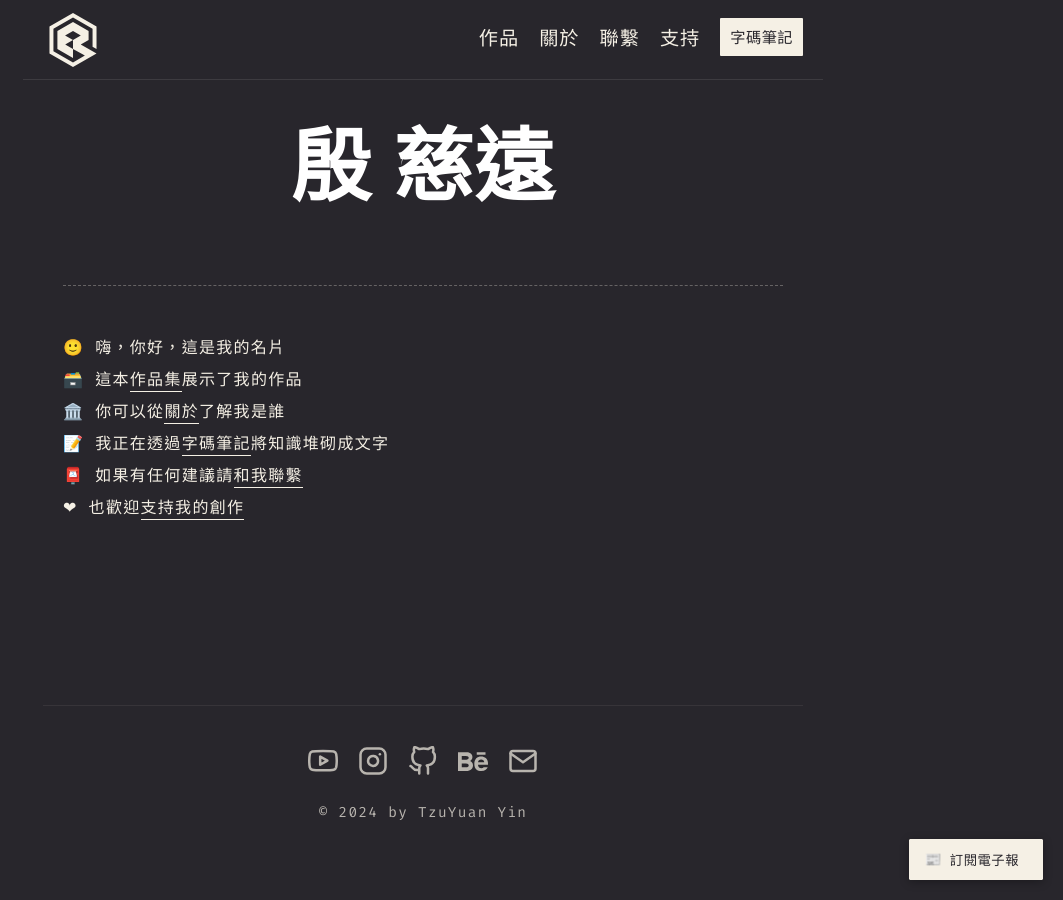
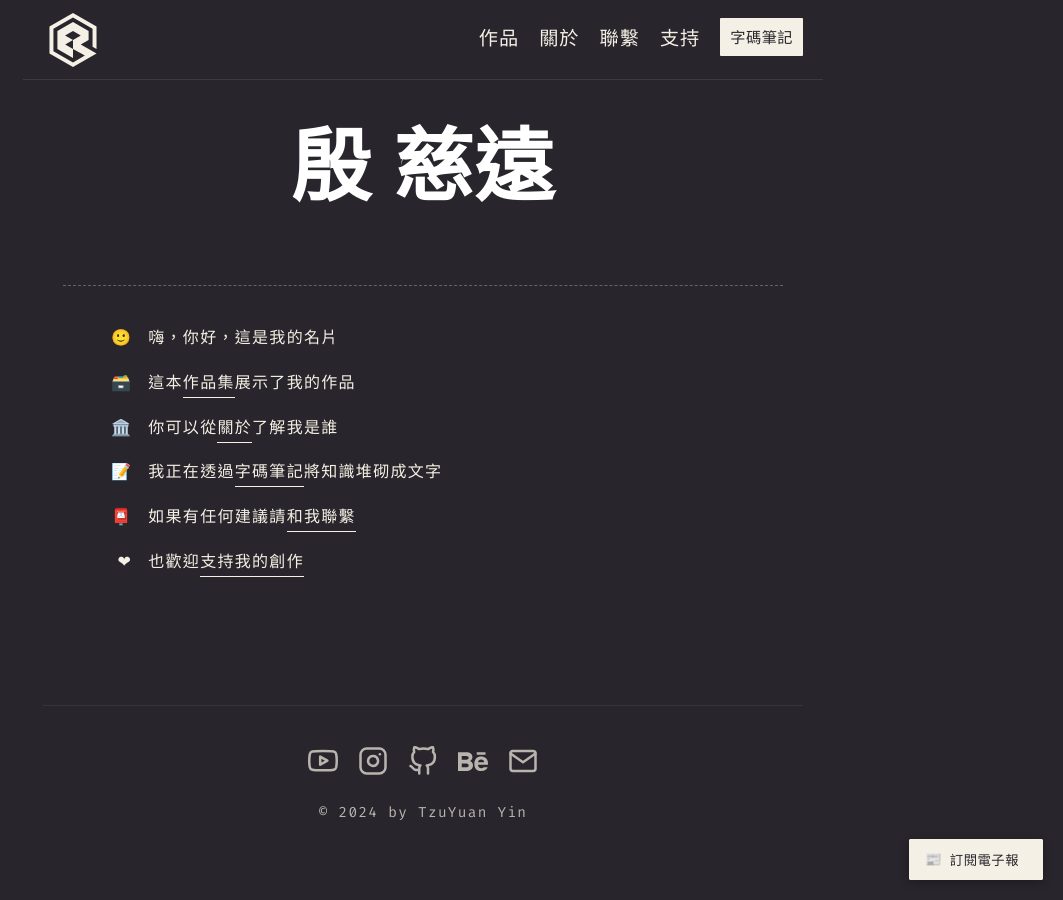
Before and after one commit to yintzuyuan/yintzuyuan.github.io, a Jekyll site: the page built from index.md, in a window 1280 px wide. Shown: the whole page, without its empty margins (217-1280 px from the left). Built offline with Jekyll 4.4.1, drawn with Linux system fonts in a browser that asks for light colours; some web fonts are replaced.

Commit message:
關於頁面文字排版

```diff
--- a/_sass/_global.scss
+++ b/_sass/_global.scss
@@ -60,9 +60,13 @@ body {
 
     p {
       margin-bottom: 1.8em;
-      line-height: 2; // 增加行距
+      line-height: 2.5; // 增加行距
       font-size: var(--font-size-base);
     //   text-align:justify;
+    }
+
+    .justify-text {
+        text-align: justify;
     }
 
     a {
@@ -75,7 +79,7 @@ body {
         content: '';
         position: absolute;
         left: 0;
-        bottom: -2px;
+        bottom: -5px;
         width: 100%;
         height: 1px;
         background-color: var(--text-color);
@@ -97,6 +101,27 @@ body {
         opacity: 0.3;
         margin: 30px 0;
       }
+
+    /* 隱藏表頭 */
+    table thead {
+        display: none;
+    }
+
+    /* 移除表格外框線 */
+    table {
+        width: 100%;
+        border-collapse: collapse;
+        border: none; /* 移除表格外框線 */
+    }
+
+    table th,
+    table td {
+        border: none; /* 移除單元格邊框 */
+        padding: 8px;
+        vertical-align: top; /* 垂直靠上對齊 */
+        text-align: left; /* 水平靠左對齊 */
+    }
+
   }
 
 /* 文字置中的樣式 */
--- a/_sass/components/_timeline.scss
+++ b/_sass/components/_timeline.scss
@@ -44,7 +44,7 @@
     }
 
     &-item {
-      margin-bottom: 15px;
+      margin-bottom: 10px;
       position: relative;
       min-height: 50px;
     }
@@ -87,7 +87,7 @@
       flex-grow: 1;
       line-height: 1.5;
       position: relative;
-      top: -14px;
+      top: -18px;
 
       a {
         color: var(--text-color);
--- a/index.md
+++ b/index.md
@@ -8,9 +8,11 @@ header_title: ""
 
 ---
 
-🙂 嗨，你好，這是我的名片
-🗃️ 這本[作品集](/works)展示了我的作品
-🏛️ 你可以從[關於](/about)了解我是誰
-📝 我正在透過[字碼筆記](https://blog.erikyin.net)將知識堆砌成文字
-📮 如果有任何建議請[和我聯繫](/contact)
-❤ 也歡迎[支持我的創作](/boost)
+|  |  |
+|--:|:--|
+|🙂 |嗨，你好，這是我的名片  |
+|🗃️ |這本[作品集](/works)展示了我的作品  |
+|🏛️ |你可以從[關於](/about)了解我是誰  |
+|📝 |我正在透過[字碼筆記](https://blog.erikyin.net)將知識堆砌成文字  |
+|📮 |如果有任何建議請[和我聯繫](/contact)  |
+|❤ |也歡迎[支持我的創作](/boost)  |
```
Also changed, not shown: about/index.md (+4 -1 lines), 5 other files.
